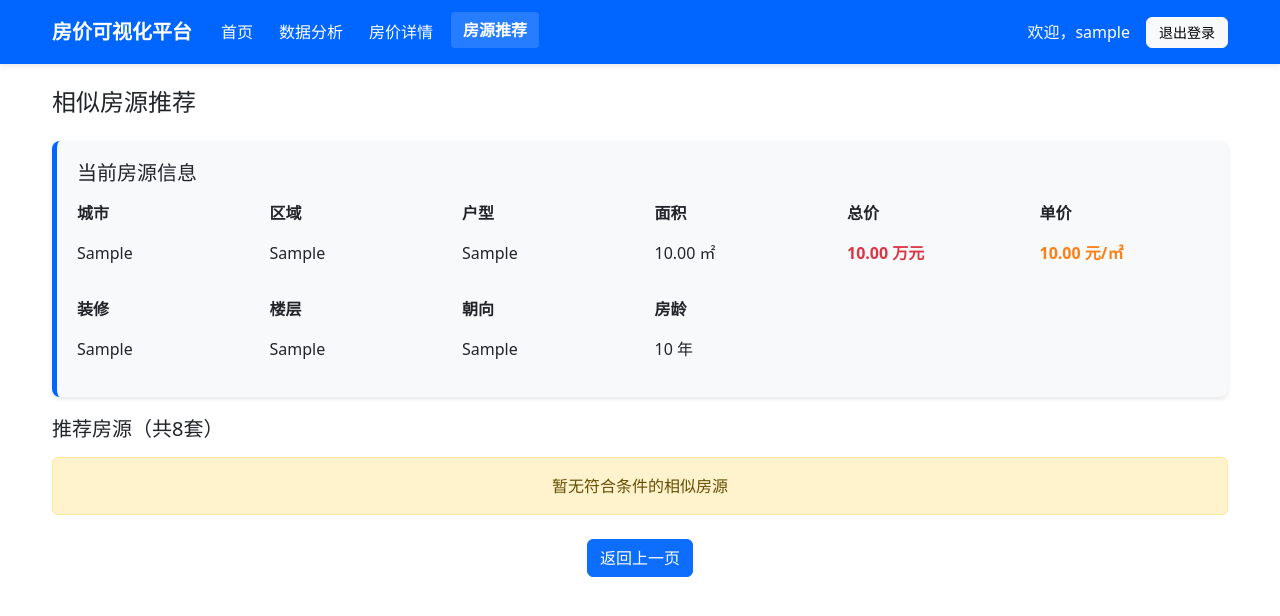
After one commit to 3272002347/Housing_Price_Visualization, a Django app: page /recommend/1/ in a window 1280 px wide. The commit adds this page. Shown: the top 616 px of the page. Run offline with Django 4.2, Linux system fonts and the light colour scheme; a user stored in the database is signed in; tables that the repository leaves empty hold one stand-in row (values such as "Sample post"); some libraries are stand-ins or nearby versions.

Commit message:
增加单价字段

```diff
--- a/Housing_Price_Visualization/urls.py
+++ b/Housing_Price_Visualization/urls.py
@@ -1,24 +1,10 @@
 """
 URL configuration for Housing_Price_Visualization project.
-
-The `urlpatterns` list routes URLs to views. For more information please see:
-    https://docs.djangoproject.com/en/4.2/topics/http/urls/
-Examples:
-Function views
-    1. Add an import:  from my_app import views
-    2. Add a URL to urlpatterns:  path('', views.home, name='home')
-Class-based views
-    1. Add an import:  from other_app.views import Home
-    2. Add a URL to urlpatterns:  path('', Home.as_view(), name='home')
-Including another URLconf
-    1. Import the include() function: from django.urls import include, path
-    2. Add a URL to urlpatterns:  path('blog/', include('blog.urls'))
 """
 from django.contrib import admin
-from django.urls import path,include
-from house_price import views
+from django.urls import path, include
+
 urlpatterns = [
-    path('admin_index/',  views.admin_index, name='admin_index'),
-    path('',include('house_price.urls')),
-    path('api/house-price/', include('house_price.urls'))
+    path('admin/', admin.site.urls),  # Django自带后台（保留）
+    path('', include('house_price.urls')),  # 核心：加载你的所有页面路由
 ]
--- a/house_price/models.py
+++ b/house_price/models.py
@@ -13,6 +13,7 @@ class HousePriceData(models.Model):
     house_age = models.IntegerField(null=True, blank=True, verbose_name="房龄(年)")
     structure_type = models.CharField(max_length=50, blank=True, default="", verbose_name="建筑结构")
     total_price = models.DecimalField(max_digits=10, decimal_places=2, verbose_name="总价(万元)")
+    unit_price = models.DecimalField(max_digits=10, decimal_places=2, verbose_name="单价(元/平)")
     create_time = models.DateTimeField(auto_now_add=True, verbose_name="录入时间")
     class Meta:
         db_table = "house_price_data"
--- a/house_price/urls.py
+++ b/house_price/urls.py
@@ -12,8 +12,8 @@ urlpatterns = [
     path('house-detail/', views.house_detail, name='house_detail'),
     # 数据分析页
     path('data-analysis/', views.data_analysis, name='data_analysis'),
-
-
+    path('recommend/', views.recommend_similar_houses, name='recommend_default'),
+    path('recommend/<int:house_id>/', views.recommend_similar_houses, name='recommend'),
     # 后台管理路由
     path("admin_index/", views.admin_index, name="admin_index"),          # 后台首页
     path("admin_user_manage/", views.admin_user_manage, name="admin_user_manage"),  # 用户管理
--- a/house_price/views.py
+++ b/house_price/views.py
@@ -24,6 +24,8 @@ from django.template.loader import render_to_string
 from django.db.models import F, ExpressionWrapper, DecimalField, CharField, Value as V
 from .utils import clean_area, clean_house_age, clean_total_price
 
+from sklearn.preprocessing import OneHotEncoder
+from sklearn.metrics.pairwise import cosine_similarity
 try:
     # Django <4.0 用pytz
     import pytz
@@ -40,7 +42,109 @@ class DecimalEncoder(json.JSONEncoder):
             return float(obj)
         return super().default(obj)
 
+def recommend_similar_houses(request, house_id=None):
+    if not request.user.is_authenticated:
+        return redirect('/login/')
+    current = None
+    similar_list = []
+    # 新增：标识是否为默认推荐（无house_id时为True）
+    is_default_recommend = False
+    if house_id:
+        # 获取当前点击的房源
+        current = get_object_or_404(HousePriceData, id=house_id)
+        houses = HousePriceData.objects.all().values(
+            'id', 'city', 'area', 'house_type', 'area_size',
+            'total_price', 'decoration', 'floor_info', 'orientation'
+        )
+        df = pd.DataFrame(houses)
+        if len(df) < 2:
+            return render(request, 'recommend.html', {
+                'current': current,
+                'similar_list': []
+            })
+        #  特征向量化（分类特征：城市/区域/户型/装修/楼层/朝向）
+        cat_cols = ['city', 'area', 'house_type', 'decoration', 'floor_info', 'orientation']
+        # 处理空值：填充默认值避免编码报错
+        df[cat_cols] = df[cat_cols].fillna('未知')
+        encoder = OneHotEncoder(handle_unknown='ignore', sparse_output=False)
+        cat_features = encoder.fit_transform(df[cat_cols])
+        num_features = df[['area_size', 'total_price']].fillna(0).values
+        feature_matrix = pd.concat([
+            pd.DataFrame(cat_features),
+            pd.DataFrame(num_features)
+        ], axis=1)
+        sim_matrix = cosine_similarity(feature_matrix)
+        idx = df[df['id'] == house_id].index[0]
+        similar_indices = sim_matrix[idx].argsort()[::-1][1:9]  # 取前8个相似房源
+        similar_ids = df.iloc[similar_indices]['id'].tolist()
+        similar_list = HousePriceData.objects.filter(id__in=similar_ids)
+    else:
+        is_default_recommend = True
+        valid_houses = HousePriceData.objects.filter(
+            area_size__gt=0,
+            total_price__gt=0
+        ).annotate(
+            unit_price=ExpressionWrapper(
+                (F('total_price') * 10000) / F('area_size'),
+                output_field=DecimalField(max_digits=12, decimal_places=2)
+            )
+        )
+        if valid_houses.exists():
+            city_house_type_avg = valid_houses.values('city', 'house_type').annotate(
+                avg_unit_price=Avg('unit_price')
+            ).values('city', 'house_type', 'avg_unit_price')
+            avg_price_dict = {}
+            for item in city_house_type_avg:
+                key = (item['city'], item['house_type'])
+                avg_price_dict[key] = item['avg_unit_price'] or 0
 
+            house_score_list = []
+            for house in valid_houses:
+                # 单价得分
+                avg_price = avg_price_dict.get((house.city, house.house_type), 0)
+                unit_price_score = 0
+                if avg_price > 0:
+                    price_ratio = float(house.unit_price) / float(avg_price)
+                    if price_ratio <= 0.8:
+                        unit_price_score = 70
+                    elif price_ratio >= 1.2:
+                        unit_price_score = 0
+                    else:
+                        unit_price_score = 70 - (price_ratio - 0.8) * 175
+                # 房龄得分
+                house_age_score = 0
+                try:
+                    age_num = int(''.join(filter(str.isdigit, str(house.house_age))))
+                    if age_num <= 5:
+                        house_age_score = 15
+                    elif age_num < 10:
+                        house_age_score = 15 - (age_num - 5) * 3
+                except:
+                    pass
+                # 装修得分
+                decoration_score = 0
+                dec = str(house.decoration)
+                if dec == "精装":
+                    decoration_score = 15
+                elif dec == "简装":
+                    decoration_score = 10
+                elif dec == "毛坯":
+                    decoration_score = 5
+
+                total_score = unit_price_score + house_age_score + decoration_score
+                house_score_list.append({"house": house, "score": total_score})
+
+            # 按性价比倒序，固定取前8条
+            house_score_list.sort(key=lambda x: x["score"], reverse=True)
+            similar_list = [i["house"] for i in house_score_list[:8]]
+
+    context = {
+        "user": request.user,
+        "current": current,
+        "similar_list": similar_list,
+        "is_default_recommend": is_default_recommend
+    }
+    return render(request, "recommend.html", context)
 def index(request):
     """首页 - 核心概览+趋势监控"""
     if not request.user.is_authenticated:
@@ -320,6 +424,7 @@ def house_detail(request):
     selected_house_type = request.GET.get('house_type', 'all')
 
     # 2. 基础查询（只取有效数据）
+    from django.db.models.functions import Round
     queryset = HousePriceData.objects.filter(
         area_size__gt=0,
         total_price__gt=0,
@@ -327,7 +432,7 @@ def house_detail(request):
     ).annotate(
         # 计算单价（元/㎡）
         unit_price=ExpressionWrapper(
-            (F('total_price') * 10000) / F('area_size'),
+            Round((F('total_price') * 10000) / F('area_size'),2),
             output_field=DecimalField(max_digits=12, decimal_places=2)
         )
     ).order_by('-create_time')  # 按录入时间倒序
--- a/templates/data_analysis.html
+++ b/templates/data_analysis.html
@@ -130,6 +130,9 @@
                 </li>
                 <li class="nav-item">
                     <a class="nav-link" href="{% url 'house_detail' %}">房价详情</a>
+                </li>
+                <li class="nav-item">
+                  <a class="nav-link" href="{% url 'recommend_default' %}">房源推荐</a>
                 </li>
             </ul>
             <span class="text-white me-3">欢迎，{{ user.username }}</span>
--- a/templates/index.html
+++ b/templates/index.html
@@ -185,6 +185,9 @@
                 </li>
                 <li class="nav-item">
                     <a class="nav-link" href="{% url 'house_detail' %}">房价详情</a>
+                </li>
+                <li class="nav-item">
+                  <a class="nav-link" href="{% url 'recommend_default' %}">房源推荐</a>
                 </li>
             </ul>
             <span class="text-white me-3">欢迎，{{ user.username }}</span>
--- /dev/null
+++ b/templates/recommend.html
@@ -0,0 +1,225 @@
+<!DOCTYPE html>
+<html lang="zh-CN">
+<head>
+    <meta charset="UTF-8">
+    <title>相似房源推荐 - 房价可视化平台</title>
+    <!-- 本地静态资源（和house_detail保持一致） -->
+    <link href="/static/css/bootstrap.min.css" rel="stylesheet">
+    <style>
+        /* 统一导航栏样式（和房价详情页完全一致） */
+        .navbar {
+            background-color: #0066ff !important;
+            box-shadow: 0 2px 6px rgba(0, 0, 0, 0.1);
+            padding: 0.75rem 0;
+            margin-bottom: 20px;
+        }
+        .navbar-brand {
+            font-size: 20px;
+            font-weight: bold;
+            color: #fff !important;
+        }
+        .nav-item .nav-link {
+            color: #fff !important;
+            font-size: 16px;
+            margin: 0 5px;
+            transition: all 0.2s;
+        }
+        .nav-item .nav-link:hover {
+            opacity: 0.85;
+        }
+
+        /* 🔥 核心：当前页面（房源推荐）导航高亮样式 */
+        .nav-link.active {
+            font-weight: bold !important;
+            color: #ffffff !important;
+            background: rgba(255,255,255,0.15);
+            border-radius: 4px;
+            padding: 6px 12px !important;
+        }
+
+        /* 卡片链接样式（和house_detail一致） */
+        .card-link {
+            text-decoration: none;
+            color: #333;
+        }
+        .card-link:hover .house-card {
+            background-color: #f5f5f5;
+        }
+
+        /* 通用样式（复用house_detail） */
+        .text-white.me-3 {
+            font-size: 16px;
+            color: #fff !important;
+        }
+        .btn.btn-light {
+            font-size: 14px;
+            padding: 4px 12px;
+        }
+        .house-card {
+            border: 1px solid #eee;
+            border-radius: 8px;
+            padding: 15px;
+            margin-bottom: 15px;
+            transition: box-shadow 0.3s;
+        }
+        .house-card:hover {
+            box-shadow: 0 4px 8px rgba(0,0,0,0.1);
+        }
+        .price-tag {
+            color: #dc3545;
+            font-weight: bold;
+        }
+        .unit-price-tag {
+            color: #fd7e14;
+            font-weight: bold;
+        }
+        .current-house {
+            border-left: 5px solid #0066ff; /* 适配导航栏主色 */
+            background: #f8f9fa;
+            border-radius: 8px;
+            padding: 20px;
+            margin: 20px 0;
+            box-shadow: 0 2px 4px rgba(0,0,0,0.1);
+        }
+        .container {
+            max-width: 1200px;
+        }
+    </style>
+</head>
+<body>
+    <!-- 导航栏（和house_detail一致，新增「房源推荐」项并高亮） -->
+    <nav class="navbar navbar-expand-lg navbar-dark">
+        <div class="container">
+            <a class="navbar-brand" href="{% url 'index' %}">房价可视化平台</a>
+            <div class="collapse navbar-collapse">
+                <ul class="navbar-nav me-auto mb-2 mb-lg-0">
+                    <li class="nav-item">
+                        <a class="nav-link" href="{% url 'index' %}">首页</a>
+                    </li>
+                    <li class="nav-item">
+                        <a class="nav-link" href="{% url 'data_analysis' %}">数据分析</a>
+                    </li>
+                    <li class="nav-item">
+                        <a class="nav-link" href="{% url 'house_detail' %}">房价详情</a>
+                    </li>
+                    <!-- 新增：房源推荐导航项，当前页面高亮 -->
+                    <li class="nav-item">
+                        <a class="nav-link active" href="{% url 'recommend_default' %}">房源推荐</a>
+                    </li>
+                </ul>
+                <span class="text-white me-3">欢迎，{{ user.username }}</span>
+                <a href="/logout/" class="btn btn-light">退出登录</a>
+            </div>
+        </div>
+    </nav>
+
+    <div class="container mt-4">
+        <!-- 页面标题（和整体风格统一） -->
+        <h4 class="mb-4">相似房源推荐</h4>
+{% if current %}
+<div class="current-house">
+    <h5 class="mb-3">当前房源信息</h5>
+    <div class="row">
+        <div class="col-md-2">
+            <p><strong>城市</strong></p>
+            <p>{{ current.city|default:"未知" }}</p>
+        </div>
+        <div class="col-md-2">
+            <p><strong>区域</strong></p>
+            <p>{{ current.area|default:"未知" }}</p>
+        </div>
+        <div class="col-md-2">
+            <p><strong>户型</strong></p>
+            <p>{{ current.house_type|default:"未知" }}</p>
+        </div>
+        <div class="col-md-2">
+            <p><strong>面积</strong></p>
+            <p>{{ current.area_size|default:"未知" }} ㎡</p>
+        </div>
+        <div class="col-md-2">
+            <p><strong>总价</strong></p>
+            <p><span class="price-tag">{{ current.total_price|default:"未知" }} 万元</span></p>
+        </div>
+        <div class="col-md-2">
+            <p><strong>单价</strong></p>
+            <p><span class="unit-price-tag">{{ current.unit_price|default:"未知" }} 元/㎡</span></p>
+        </div>
+        <div class="col-md-2 mt-3">
+            <p><strong>装修</strong></p>
+            <p>{{ current.decoration|default:"未知" }}</p>
+        </div>
+        <div class="col-md-2 mt-3">
+            <p><strong>楼层</strong></p>
+            <p>{{ current.floor_info|default:"未知" }}</p>
+        </div>
+        <div class="col-md-2 mt-3">
+            <p><strong>朝向</strong></p>
+            <p>{{ current.orientation|default:"未知" }}</p>
+        </div>
+        <div class="col-md-2 mt-3">
+            <p><strong>房龄</strong></p>
+            <p>{{ current.house_age|default:"未知" }} 年</p>
+        </div>
+    </div>
+</div>
+{% else %}
+<div class="current-house alert alert-info">
+    <h5 class="mb-2">📌 默认推荐 · 高性价比房源</h5>
+    <p class="mb-1">您从导航栏进入房源推荐页，系统自动为您筛选全网性价比最优的 8 套房源。</p>
+    <p class="mb-0">💡 想要精准相似推荐？请前往
+        <a href="{% url 'house_detail' %}" class="text-primary fw-bold">房价详情</a>，
+        点击任意房源卡片即可查看该房源专属相似推荐。
+    </p>
+</div>
+{% endif %}
+
+<!-- 下方标题统一 -->
+<h5 class="mb-3">推荐房源（共8套）</h5>
+        <div class="house-list">
+            {% if similar_list %}
+                {% for item in similar_list %}
+                <a href="{% url 'recommend' item.id %}" class="card-link">
+                    <div class="house-card row">
+                        <div class="col-md-3">
+                            <h6>{{ item.title|default:"未知" }}</h6>
+                            <p class="text-muted">
+                                {{ item.city|default:"未知" }} · {{ item.area|default:"未知" }}
+                            </p>
+                        </div>
+                        <div class="col-md-2">
+                            <p>户型：{{ item.house_type|default:"未知" }}</p>
+                            <p>面积：{{ item.area_size|default:"未知" }} ㎡</p>
+                        </div>
+                        <div class="col-md-2">
+                            <p>朝向：{{ item.orientation|default:"未知" }}</p>
+                            <p>装修：{{ item.decoration|default:"未知" }}</p>
+                        </div>
+                        <div class="col-md-2">
+                            <p>楼层：{{ item.floor_info|default:"未知" }}</p>
+                            <p>房龄：{{ item.house_age|default:"未知" }} 年</p>
+                        </div>
+                        <div class="col-md-3">
+                            <p>总价：<span class="price-tag">{{ item.total_price|default:"未知" }} 万元</span></p>
+                            <p>单价：<span class="unit-price-tag">{{ item.unit_price|default:"未知" }} 元/㎡</span></p>
+                            <p class="text-muted small">录入时间：{{ item.create_time|date:"Y-m-d H:i"|default:"未知" }}</p>
+                        </div>
+                    </div>
+                </a>
+                {% endfor %}
+            {% else %}
+                <div class="alert alert-warning text-center" role="alert">
+                    暂无符合条件的相似房源
+                </div>
+            {% endif %}
+        </div>
+
+        <!-- 返回按钮（适配整体样式） -->
+        <div class="text-center mt-4 mb-5">
+            <a href="javascript:history.back()" class="btn btn-primary">返回上一页</a>
+        </div>
+    </div>
+
+    <!-- 本地静态资源（和house_detail保持一致） -->
+    <script src="/static/js/bootstrap.bundle.min.js"></script>
+</body>
+</html>
```
Also changed, not shown: templates/house_detail.html (+13 -2 lines).
